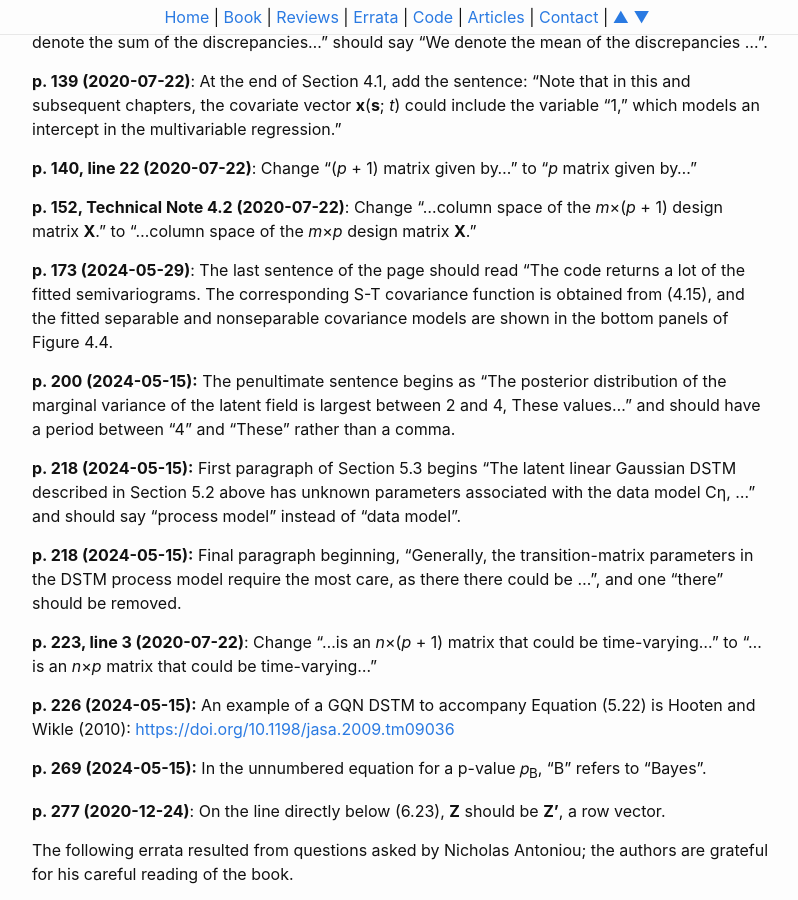
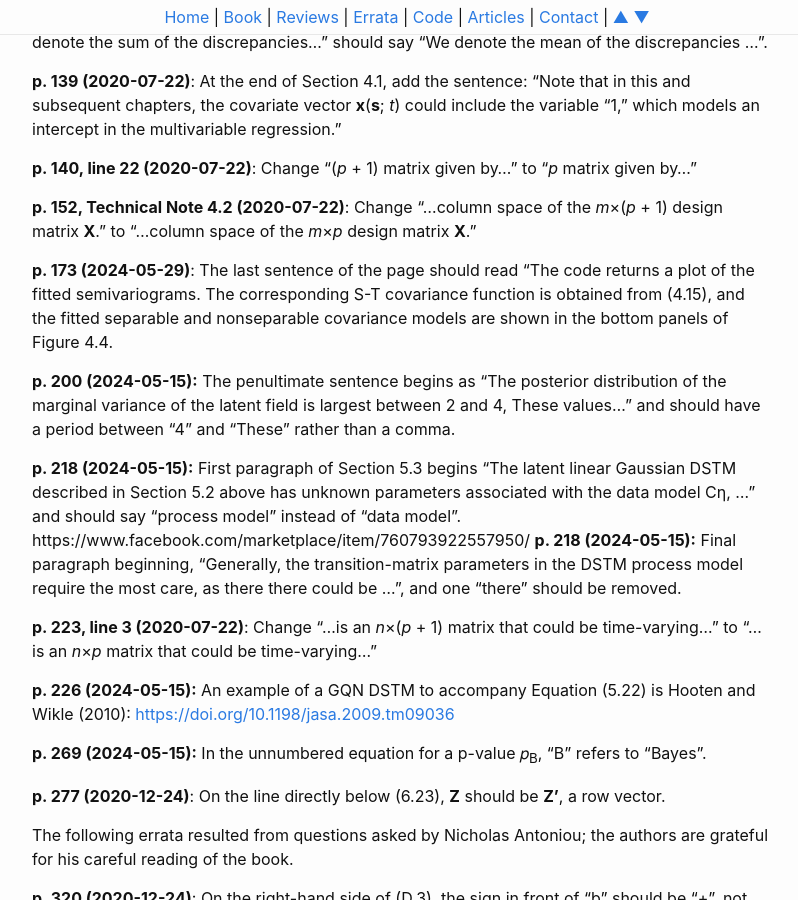
Before and after one commit to andrewzm/STRbook, a Jekyll site: the page built from docs/errata.md, in a window 1280 px wide and 900 px high, scrolled down 570 px. Shown: the whole window, without its empty margins (238-1036 px from the left). Built offline with Jekyll 4.4.1, drawn with Linux system fonts in a browser that asks for light colours.

Commit message:
Update errata.md
Updated errata due to typo, fixed [lot -> plot]

```diff
--- a/docs/errata.md
+++ b/docs/errata.md
@@ -24,12 +24,12 @@
 
 **p. 152, Technical Note 4.2 (2020-07-22)**: Change "...column space of the *m*&times;(*p* + 1) design matrix **X**." to "...column space of the *m*&times;*p* design matrix **X**."
 
-**p. 173 (2024-05-29)**: The last sentence of the page should read "The code returns a lot of the fitted semivariograms. The corresponding S-T covariance function is obtained from (4.15), and the fitted separable and nonseparable covariance models are shown in the bottom panels of Figure 4.4.
+**p. 173 (2024-05-29)**: The last sentence of the page should read "The code returns a plot of the fitted semivariograms. The corresponding S-T covariance function is obtained from (4.15), and the fitted separable and nonseparable covariance models are shown in the bottom panels of Figure 4.4.
 
 **p. 200 (2024-05-15):** The penultimate sentence begins as "The posterior distribution of the marginal variance of the latent field is largest between 2 and 4, These values..." and should have a period between "4" and "These" rather than a comma.
 
 **p. 218 (2024-05-15):** First paragraph of Section 5.3 begins "The latent linear Gaussian DSTM described in Section 5.2 above has unknown parameters associated with the data model Cη, ..." and should say "process model" instead of "data model".
-
+https://www.facebook.com/marketplace/item/760793922557950/
 **p. 218 (2024-05-15):** Final paragraph beginning, "Generally, the transition-matrix parameters in the DSTM process model require the most care, as there there could be ...", and one "there" should be removed.
 
 **p. 223, line 3 (2020-07-22)**: Change "...is an *n*&times;(*p* + 1) matrix that could be time-varying..." to "...is an *n*&times;*p* matrix that could be time-varying..."
```
